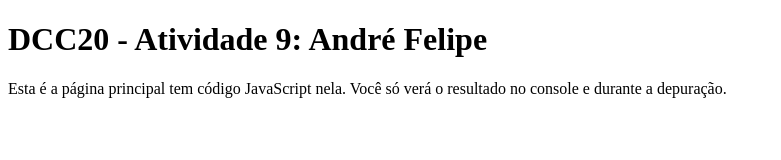
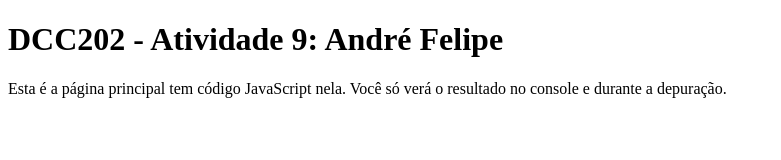
Before and after one commit to ufjf-dcc202/ufjf-dcc202-2023-3-a-atv9-AndreFelipe2611, a website: page index.html in a window 1280 px wide. Shown: the whole page, without its empty margins (0-781 px from the left). Drawn offline with Linux system fonts and the light colour scheme.

Commit message:
index.html finalizado

```diff
--- a/index.html
+++ b/index.html
@@ -7,7 +7,7 @@
 </head>
 <body>
     <main>
-        <h1>DCC20 - Atividade 9: André Felipe</h1>
+        <h1>DCC202 - Atividade 9: André Felipe</h1>
         <p>Esta é a página principal tem código JavaScript nela. Você só verá o resultado no console e durante a depuração.</p>
     </main>
 
```
